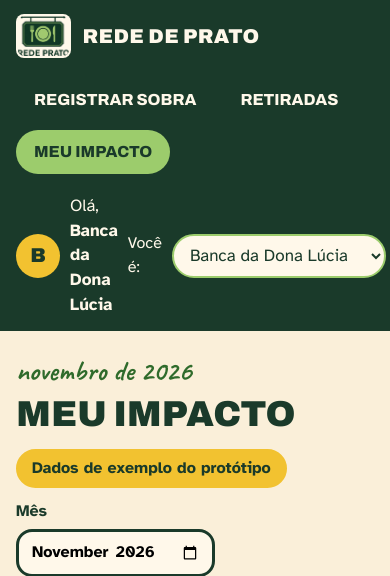
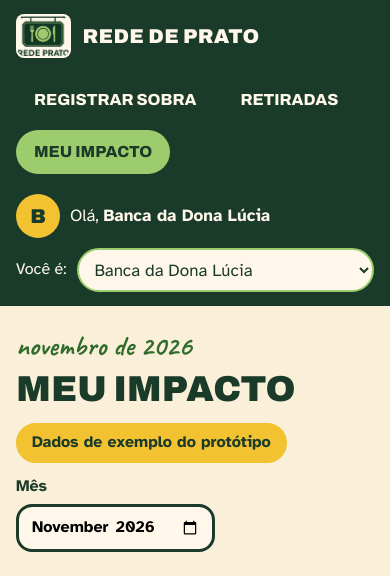
Before and after one commit to Thomas-Sievers/rede-prato-java, a Spring Boot app: page /painel.html in a window 390 px wide; the page is wider, and only the part inside the window is pictured. Shown: the top 576 px of that part. Run offline with Spring Boot 4, Linux system fonts and the light colour scheme; data comes from the database, SQL or seed files in the repository.

Commit message:
fix(front): wrap persona selector on phones, label pickup radios
Co-Authored-By: Claude Opus 5.5 <noreply@anthropic.com>

```diff
--- a/src/main/resources/static/css/app.css
+++ b/src/main/resources/static/css/app.css
@@ -52,10 +52,15 @@ h3 { font-size: 22px; font-weight: 800; }
 .nav-pills { display: flex; gap: 8px; flex-wrap: wrap; margin-left: auto; }
 .nav-pills a { text-decoration: none; padding: 10px 18px; border-radius: 999px; font-family: var(--font-title); font-weight: 800; font-size: 16px; text-transform: uppercase; min-height: 44px; display: inline-flex; align-items: center; }
 .nav-pills a[aria-current="page"] { background: var(--verde-folha); color: var(--verde-escuro); }
-.persona { display: flex; align-items: center; gap: 10px; margin-left: auto; }
+.persona { display: flex; align-items: center; flex-wrap: wrap; gap: 10px; margin-left: auto; min-width: 0; max-width: 100%; }
 .nav-pills + .persona { margin-left: 0; }
 .persona label { font-size: 16px; }
-.persona select { font: inherit; font-size: 17px; padding: 8px 12px; border-radius: 999px; border: 2px solid var(--verde-folha); background: var(--creme-claro); color: var(--verde-escuro); min-height: 44px; max-width: 260px; }
+.persona select { font: inherit; font-size: 17px; padding: 8px 12px; border-radius: 999px; border: 2px solid var(--verde-folha); background: var(--creme-claro); color: var(--verde-escuro); min-height: 44px; min-width: 0; max-width: min(260px, 100%); text-overflow: ellipsis; }
+@media (max-width: 640px) {
+  .persona { width: 100%; margin-left: 0; }
+  .persona .hello { flex: 1 1 calc(100% - 54px); min-width: 0; overflow-wrap: anywhere; }
+  .persona select { flex: 1 1 140px; max-width: 100%; }
+}
 .avatar { width: 44px; height: 44px; border-radius: 50%; background: var(--amarelo); color: var(--verde-escuro); display: inline-flex; align-items: center; justify-content: center; font-family: var(--font-title); font-weight: 900; font-size: 20px; flex: none; }
 .avatar.ben { background: var(--verde-folha); }
 .hello { font-size: 17px; }
--- a/src/main/resources/static/js/lotes.js
+++ b/src/main/resources/static/js/lotes.js
@@ -145,7 +145,7 @@
       '<h3 id="onde" style="margin:20px 0 12px">Onde você quer buscar?</h3>' +
       '<div role="radiogroup" aria-labelledby="onde" style="display:flex;flex-direction:column;gap:12px">' +
       opcoes.map((o, i) => '<button type="button" class="option" role="radio" aria-checked="false" tabindex="' +
-        (i === 0 ? '0' : '-1') + '" data-ponto="' + o.id + '"><strong>' + esc(o.titulo) + '</strong><span>' +
+        (i === 0 ? '0' : '-1') + '" data-ponto="' + o.id + '" aria-label="' + esc(o.titulo + ': ' + o.sub) + '"><strong>' + esc(o.titulo) + '</strong><span>' +
         esc(o.sub) + '</span></button>').join('') +
       '</div>' +
       '<p class="msg-erro" role="alert" id="modal-erro" hidden style="margin-top:16px"></p>' +
```
